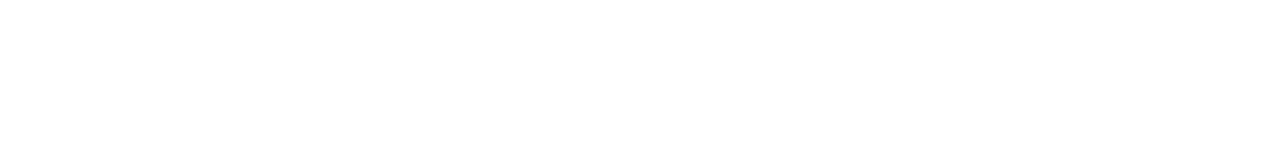
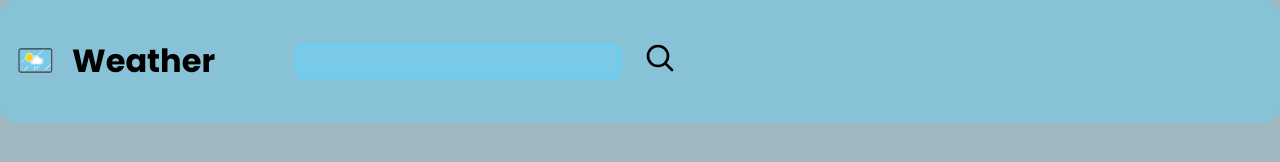
Before and after one commit to Qu1dy/odin-weather-app, a website built with webpack: page src/index.html in a window 1280 px wide. Built offline with nearby package versions, Linux system fonts and the light colour scheme.

Commit message:
style: add header

```diff
--- a/src/index.html
+++ b/src/index.html
@@ -1,10 +1,26 @@
 <!doctype html>
 <html lang="en">
-  <head>
-    <meta charset="UTF-8" />
-    <meta name="viewport" content="width=device-width, initial-scale=1.0" />
-    <title>Document</title>
-  </head>
-
-  <body></body>
+    <head>
+        <meta charset="UTF-8" />
+        <meta name="viewport" content="width=device-width, initial-scale=1.0" />
+        <link rel="preconnect" href="https://fonts.googleapis.com" />
+        <link rel="preconnect" href="https://fonts.gstatic.com" crossorigin />
+        <link
+            href="https://fonts.googleapis.com/css2?family=Poppins:ital,wght@0,100;0,200;0,300;0,400;0,500;0,600;0,700;0,800;0,900;1,100;1,200;1,300;1,400;1,500;1,600;1,700;1,800;1,900&display=swap"
+            rel="stylesheet"
+        />
+        <title>Weather</title>
+    </head>
+    <body>
+        <header>
+            <div class="logo">
+                <img src="assets/logo.svg" alt="Logo" />
+                <h1>Weather</h1>
+            </div>
+            <search>
+                <input type="search" />
+                <button><img src="assets/search.svg" alt="Search" /></button>
+            </search>
+        </header>
+    </body>
 </html>
--- a/src/style.css
+++ b/src/style.css
@@ -0,0 +1,54 @@
+body {
+    padding: 0;
+    margin: 0;
+    background-color: hsl(196, 20%, 69%);
+}
+
+* {
+    font-family: "Poppins", sans-serif;
+}
+
+header {
+    background-color: hsl(196, 50%, 69%);
+    border-radius: 16px;
+    box-sizing: border-box;
+    padding: 1rem;
+    gap: 5rem;
+}
+
+header,
+header > * {
+    display: flex;
+    align-items: center;
+}
+
+header > * {
+    gap: 1rem;
+}
+
+search img {
+    width: 32px;
+}
+
+button {
+    background: none;
+    border: none;
+    cursor: pointer;
+}
+
+input {
+    background-color: hsl(196, 70%, 69%);
+    border: 4px solid hsl(196, 80%, 69%);
+    border-radius: 8px;
+    font-size: 1rem;
+    font-weight: 600;
+}
+
+input:focus {
+    outline: none;
+}
+
+img {
+    width: 40px;
+    aspect-ratio: 1;
+}
```
Also changed, not shown: src/assets/logo.svg (added), src/assets/search.svg (added), 2 other files.
